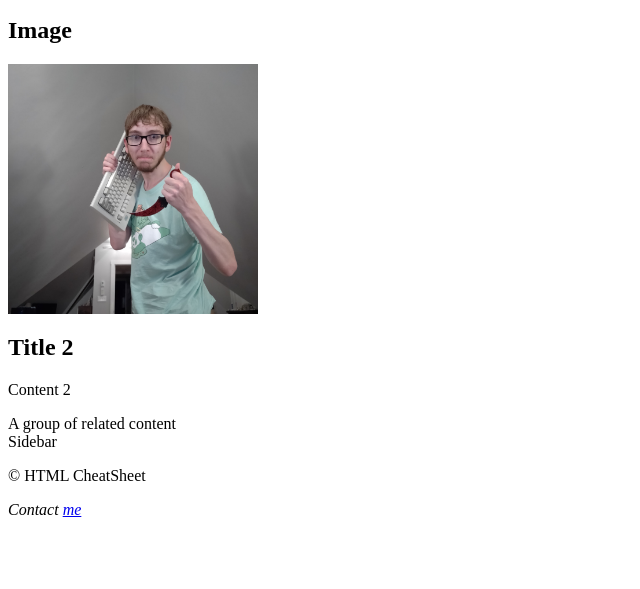
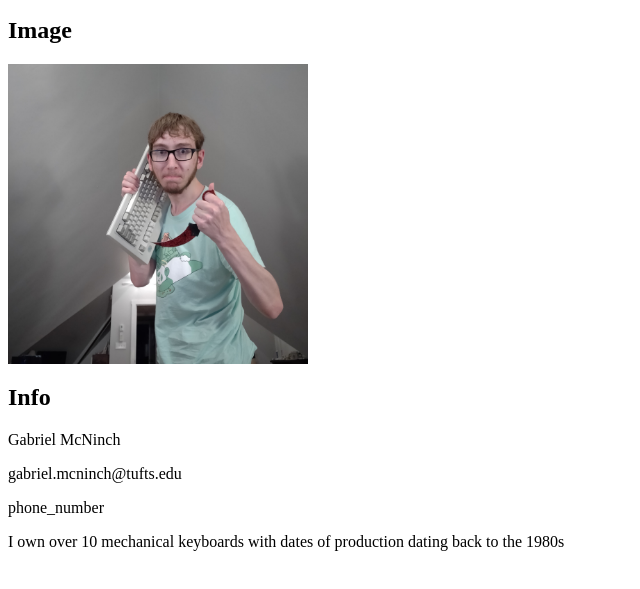
Before and after one commit to gabman15/gabman15.github.io, a plain HTML site: page index.html in a window 1280 px wide. Shown: the part 29-618 px from the top of the page, without its empty margins (0-640 px from the left). Drawn offline with Linux system fonts and the light colour scheme.

Commit message:
(hopefully) last commit

```diff
--- a/index.html
+++ b/index.html
@@ -3,14 +3,12 @@
 </header>
 <article>
 <h2>Image</h2>
-<img src="/images/gabe.jpg" alt="description" height="250" width="250" />
+<img src="/images/gabe.jpg" alt="description" height="300" width="300" />
 </article>
 <article>
-<h2>Title 2</h2>
-<p>Content 2</p>
+<h2>Info</h2>
+<p>Gabriel McNinch</p>
+<p>gabriel.mcninch@tufts.edu</p>
+<p>phone_number</p>
+<p>I own over 10 mechanical keyboards with dates of production dating back to the 1980s</p>
 </article>
-<section>A group of related content</section>
-<aside>Sidebar</aside>
-<footer>
-<p>&copy; HTML CheatSheet</p>
-<address>Contact <a href="mailto:me@htmlg.com">me</a></address></footer>
```
